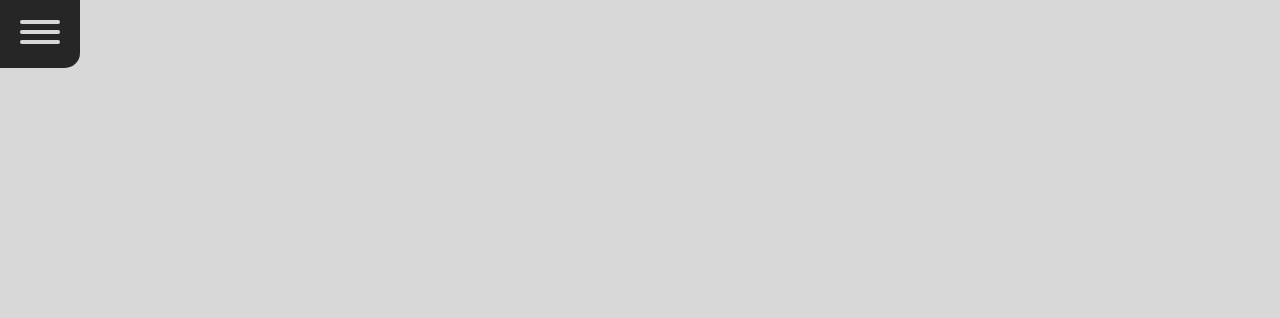
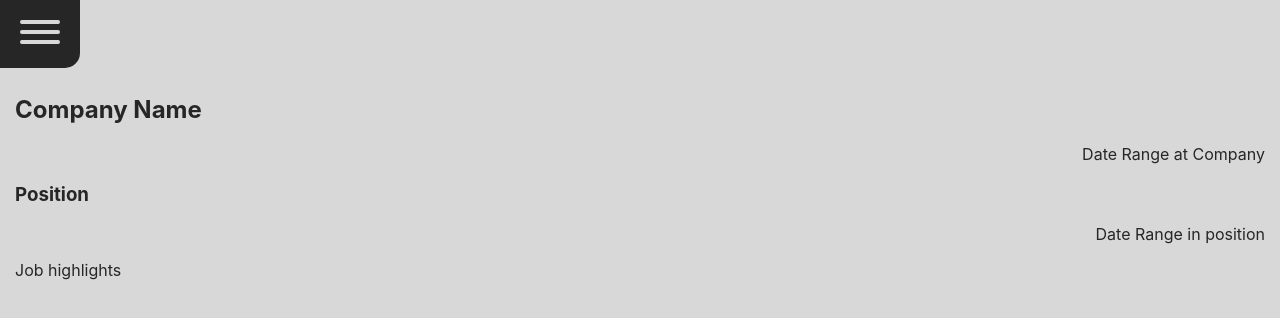
Before and after one commit to loganes1/eportfolio, a React (Create React App) app: page /work-experience in a window 1280 px wide. Shown: the top 318 px of the page. Built offline with nearby package versions, Linux system fonts and the light colour scheme.

Commit message:
Started working on Work Experience

```diff
--- a/src/App.js
+++ b/src/App.js
@@ -5,6 +5,7 @@ import Nav from "./Nav/Nav";
 import Hamburger from './Nav/Hamburger';
 import Home from "./Home/Home";
 import Skills from "./Skills/Skills";
+import WorkExp from "./WorkExp/WorkExp";
 
 export default class App extends React.Component {
   toggleNavIsActive() {
@@ -31,6 +32,7 @@ export default class App extends React.Component {
           <Route path="/projects">
           </Route>
           <Route path="/work-experience">
+            <WorkExp />
           </Route>
         </Switch>
       </main>
--- a/src/Home/Home.jsx
+++ b/src/Home/Home.jsx
@@ -2,6 +2,10 @@ import React from "react";
 import "./Home.css";
 
 export default class Home extends React.Component {
+    componentDidMount() {
+        window.scrollTo(0, 0)
+    }
+
     render() {
         return <section>
             <div className="identification">
--- a/src/Skills/Circle/Circle.css
+++ b/src/Skills/Circle/Circle.css
@@ -20,7 +20,7 @@
 
 .circle-container .percentage {
     position: relative;
-    bottom: 40%;
+    bottom: 43%;
     font-size: 1.5em;
     margin: 0;
 }
--- a/src/Skills/Skills.jsx
+++ b/src/Skills/Skills.jsx
@@ -4,6 +4,10 @@ import Technology from "./Technology/Technology";
 import Circle from "./Circle/Circle";
 
 export default class Skills extends React.Component {
+    componentDidMount() {
+        window.scrollTo(0, 0)
+    }
+
     render() {
         return <section className="skills">
             <h2>Languages</h2>
--- /dev/null
+++ b/src/WorkExp/WorkExp.css
@@ -0,0 +1,3 @@
+.company .right-align {
+    text-align: right;
+}
--- /dev/null
+++ b/src/WorkExp/WorkExp.jsx
@@ -0,0 +1,26 @@
+import React from 'react'
+import "./WorkExp.css"
+
+export default class WorkExp extends React.Component {
+    componentDidMount() {
+        window.scrollTo(0, 0)
+    }
+
+    render() {
+        // Company Name
+        // Date at Company
+        // Position in company
+        // Date of position
+        // Job highlights
+
+        return <section>
+            <div className="company">
+                <h2>Company Name</h2>
+                <p className="right-align">Date Range at Company</p>
+                <h3>Position</h3>
+                <p className="right-align">Date Range in position</p>
+                <p>Job highlights</p>
+            </div>
+        </section>
+    }
+}
```
